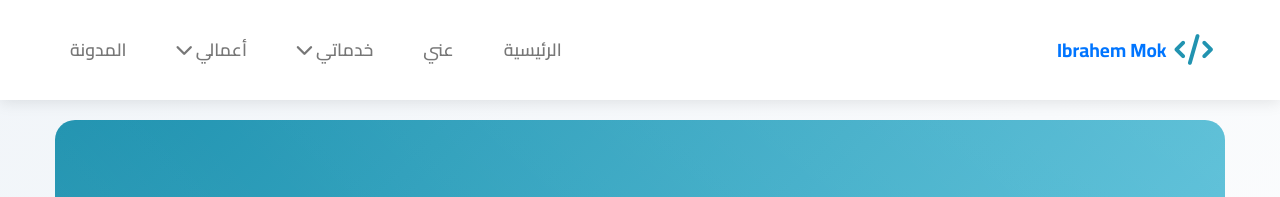
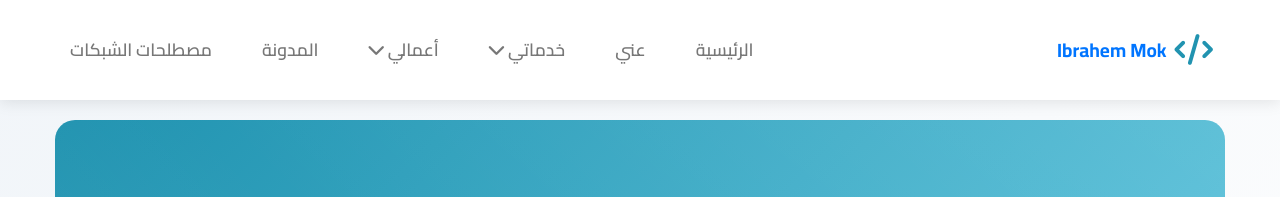
Before and after one commit to ibra070/ibra3.14, a plain HTML site: page index.html in a window 1280 px wide. Shown: the top 197 px of the page. Drawn offline with nearby package versions, Linux system fonts and the light colour scheme.

Commit message:
Add files via upload

```diff
--- a/index.html
+++ b/index.html
@@ -702,6 +702,7 @@
                     </ul>
                 </li>
                 <li><a href="blog.html">المدونة</a></li>
+                <li><a href="network-terms.html">مصطلحات الشبكات</a></li>
             </ul>
             <button class="menu-toggle">
                 <i class="fas fa-bars"></i>
```
